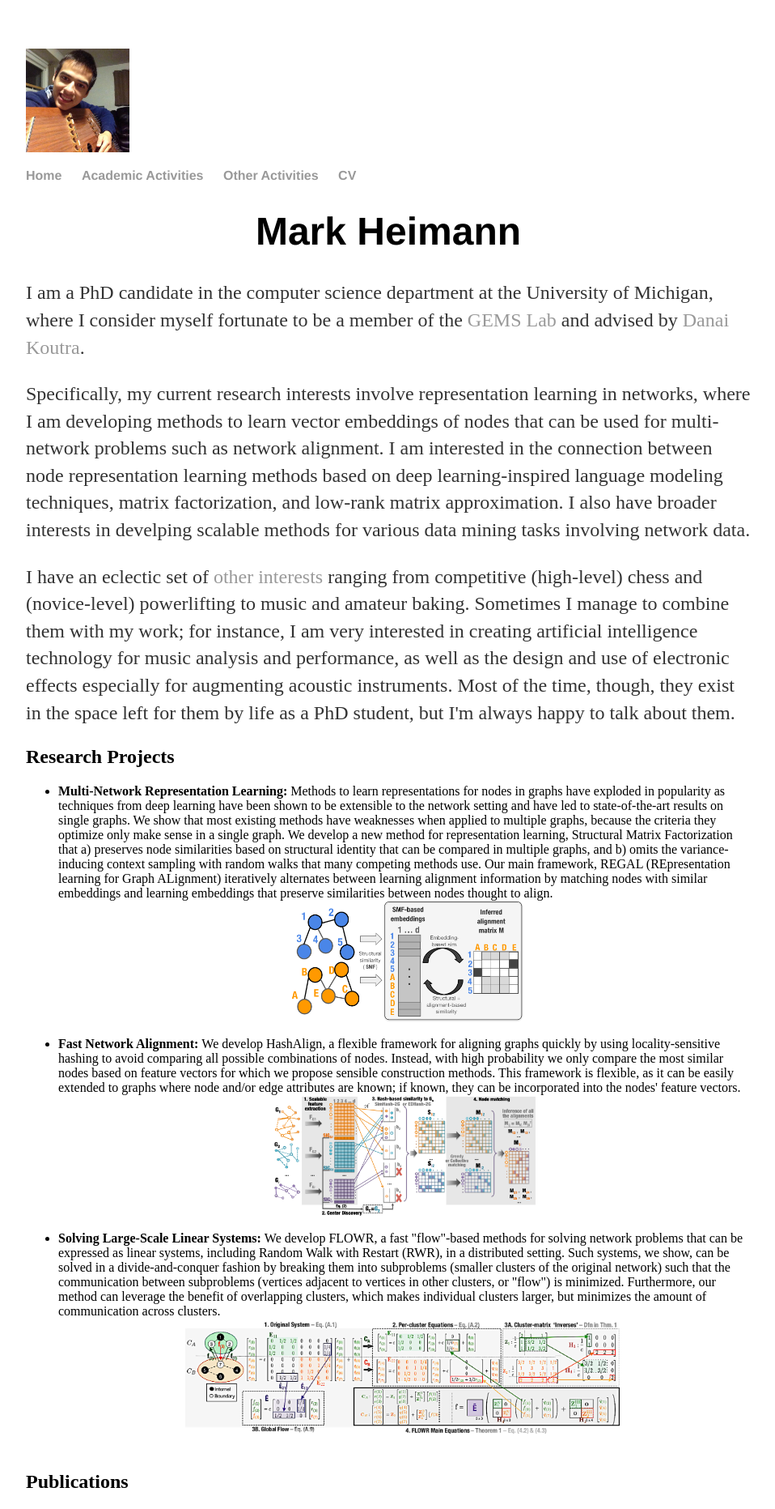
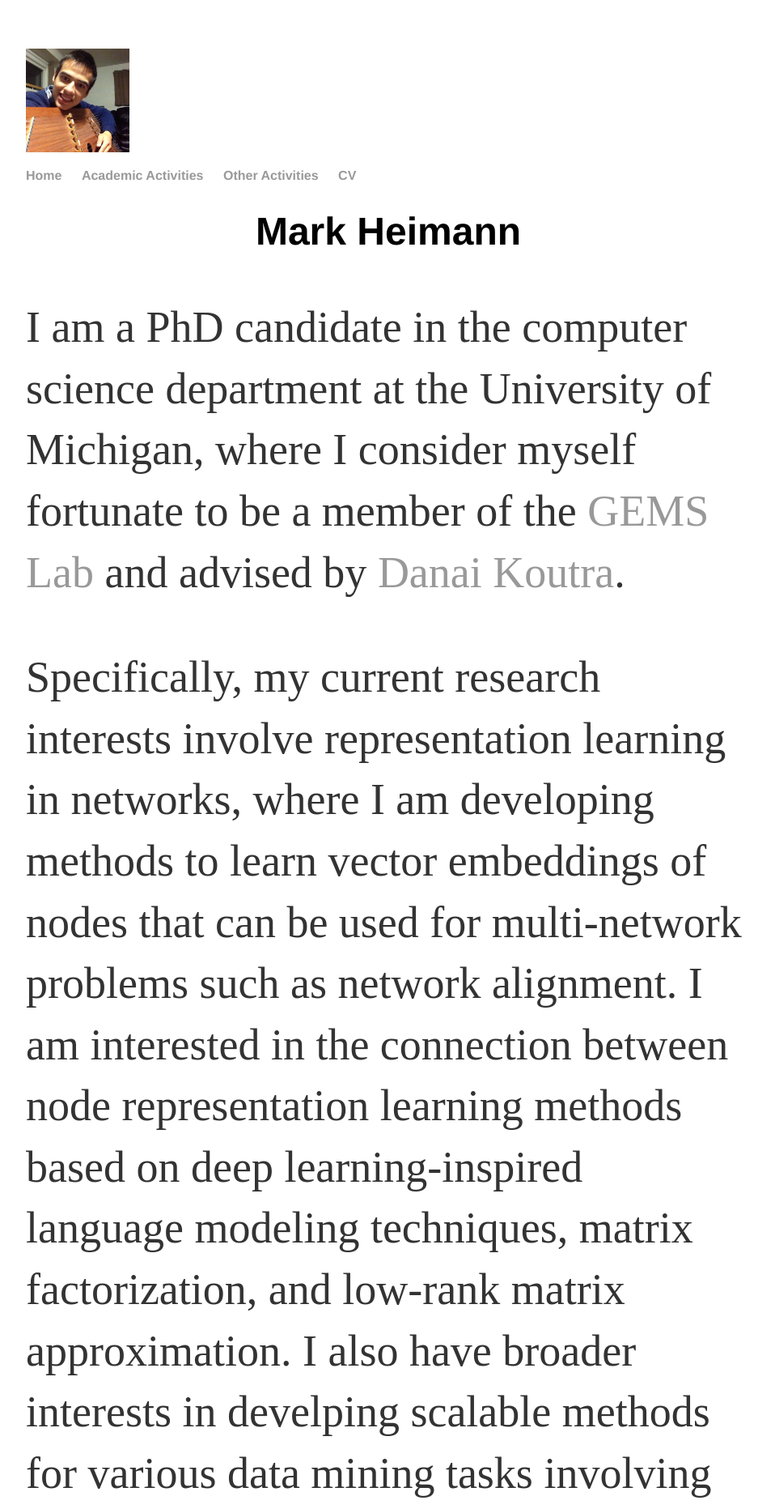
Before and after one commit to markheimann/markheimann.github.io, a Jekyll site: the page built from index.html, in a window 1280 px wide. Shown: the top 1863 px of the page at 81% size, without its empty margins (160-1118 px from the left). Built offline with Jekyll 4.4.1, drawn with Linux system fonts in a browser that asks for light colours; some of the changed text lies outside the part shown.

Commit message:
hopefully fixed formatting a little

```diff
--- a/css/main.css
+++ b/css/main.css
@@ -28,6 +28,12 @@ p {
     line-height: 1.4em;
     color: #333;
 }
+div {
+    font-size: 1.5em;
+    line-height: 1.4em;
+    color: #333;
+}
+
 footer {
     border-top: 1px solid #d5d5d5;
     font-size: .8em;
--- a/index.html
+++ b/index.html
@@ -62,8 +62,3 @@ title: Mark Heimann
 Mining and Learning with Graphs (MLG), 2017.
 </ul>
 </div>
-
-<h2> Other Interests</h2>
-<div class="blurb">
-Other significant pursuits of mine include chess, where I am an active competitive player with the master title in both the United States Chess Federation and <a href="https://ratings.fide.com/card.phtml?event=2028441">FIDE</a>, and music.  I am interested in creating artificial intelligence technology for music analysis and performance, as well as the design and use of electronic effects especially for augmenting acoustic instruments.
-</div>
```
